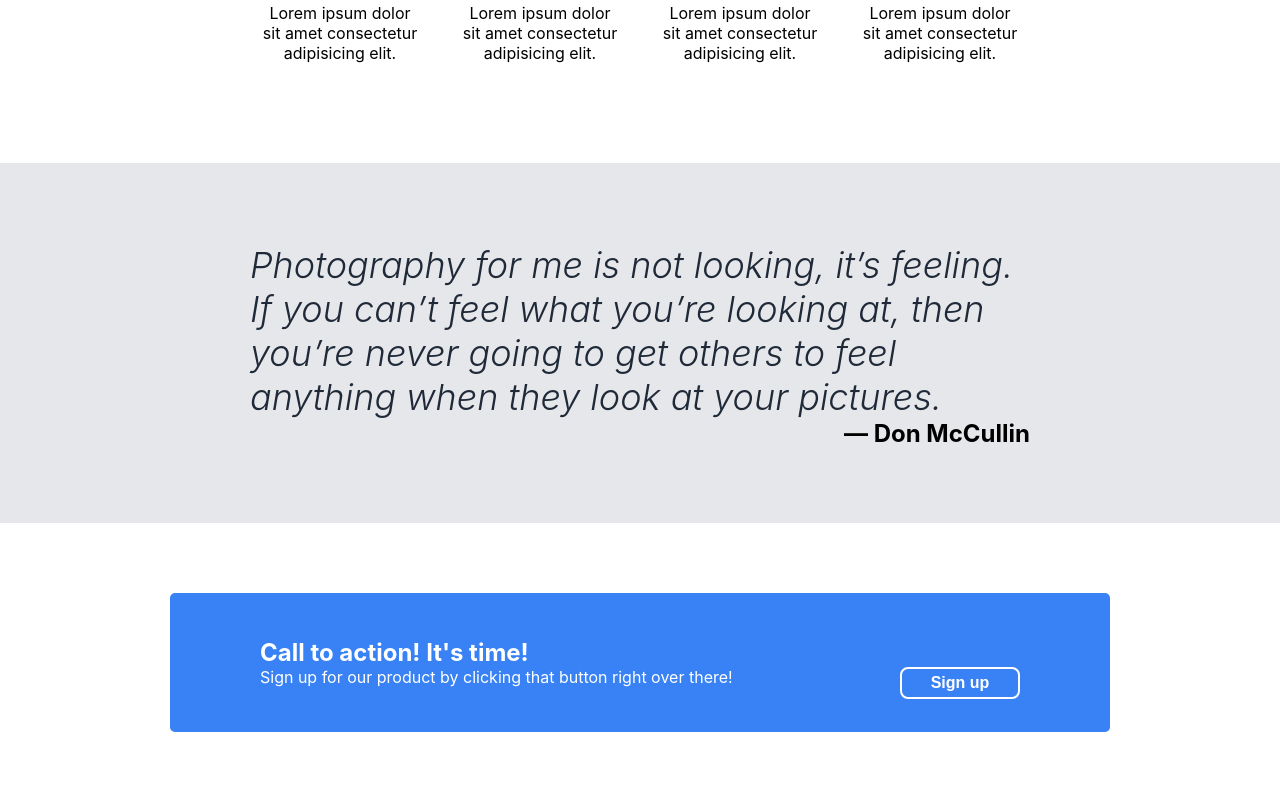
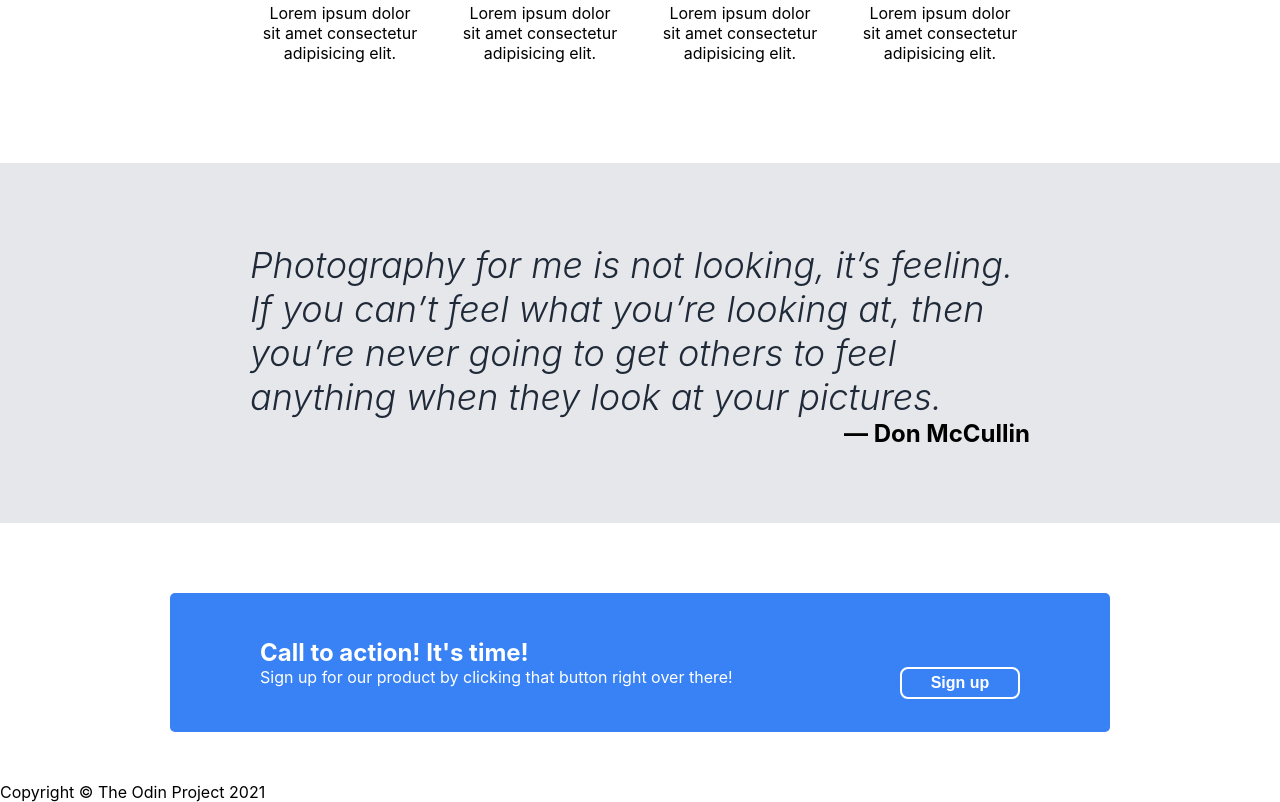
Before and after one commit to Shankaric/odin-webpage-camera, a plain HTML site: page index.html in a window 1280 px wide. Shown: the part 777-1579 px from the top of the page. Drawn offline with Linux system fonts and the light colour scheme.

Commit message:
Add footer section

```diff
--- a/index.html
+++ b/index.html
@@ -53,5 +53,8 @@
             <button class="lastsignupbtn">Sign up</button>
         </div>
     </section>
+    <footer class="footertext">
+        Copyright © The Odin Project 2021
+    </footer>
 </body>
 </html>
```
